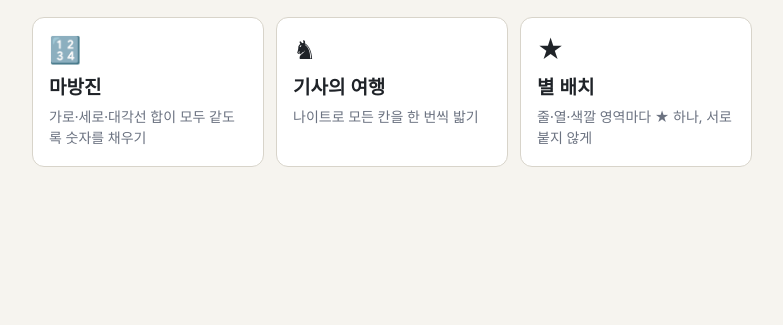
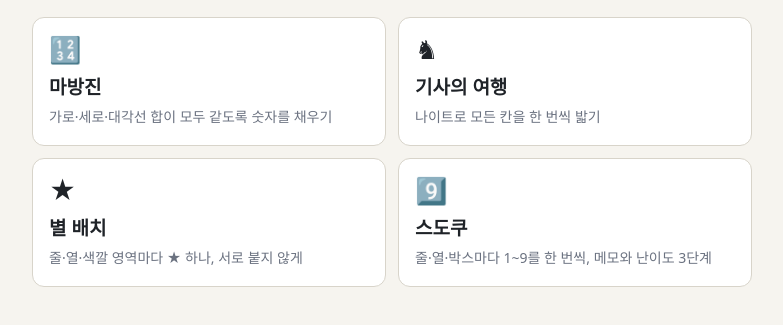
Before and after one commit to dndnpdpr-stack/puzzle-box, a plain HTML site: page index.html in a window 1280 px wide. Shown: the part 91-416 px from the top of the page, without its empty margins (248-1031 px from the left). Drawn offline with Linux system fonts and the light colour scheme.

Commit message:
퍼즐 목록에 스도쿠 추가, README 갱신
Co-Authored-By: Claude Opus 5.5 <noreply@anthropic.com>

```diff
--- a/index.html
+++ b/index.html
@@ -7,7 +7,7 @@
 <link rel="stylesheet" href="common.css">
 <style>
   .cards { display: grid; gap: 12px; }
-  @media (min-width: 640px) { .cards { grid-template-columns: repeat(3, 1fr); } }
+  @media (min-width: 640px) { .cards { grid-template-columns: repeat(2, 1fr); } }
   .card {
     display: block; padding: 18px 16px; border-radius: 12px; text-decoration: none;
     background: var(--panel); color: var(--ink); border: 1px solid var(--line);
@@ -38,6 +38,11 @@
       <h2>별 배치</h2>
       <p>줄·열·색깔 영역마다 ★ 하나, 서로 붙지 않게</p>
     </a>
+    <a class="card" href="sudoku/">
+      <div class="icon">9️⃣</div>
+      <h2>스도쿠</h2>
+      <p>줄·열·박스마다 1~9를 한 번씩, 메모와 난이도 3단계</p>
+    </a>
   </div>
 </main>
 </body>
```
Also changed, not shown: 1 other file.
